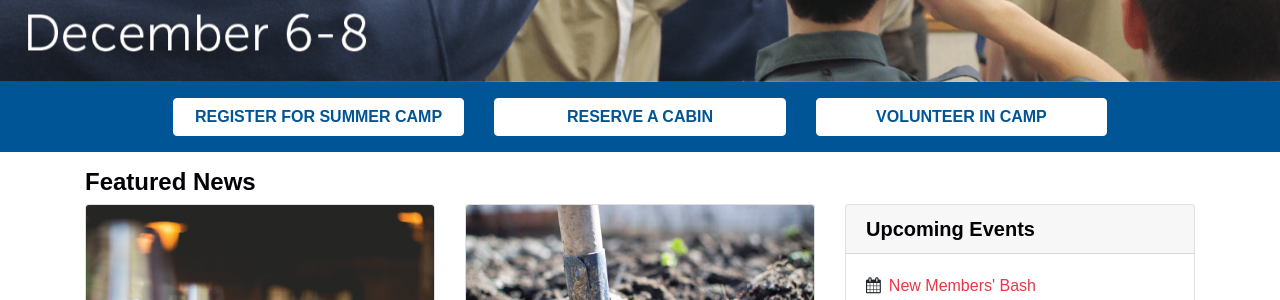
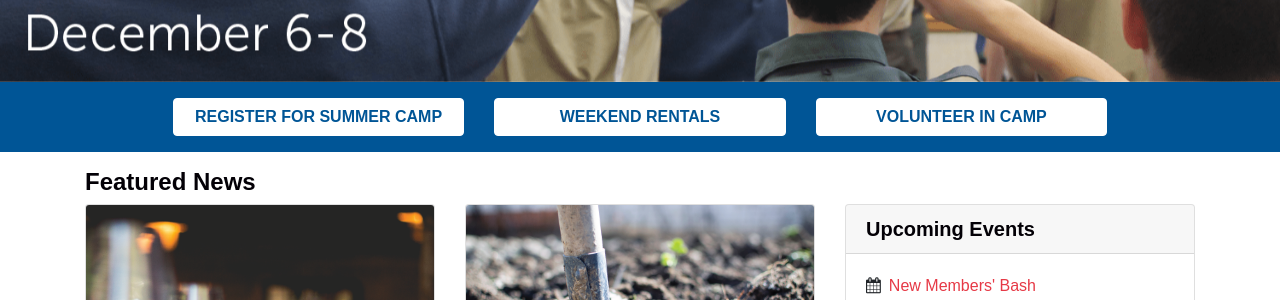
Before and after one commit to colbsa/MusserSR.org, a Jekyll site: the page built from index.md, in a window 1280 px wide and 900 px high. Shown: the part 445-745 px from the top of the window. Built offline with Jekyll 4.4.1, drawn with Linux system fonts in a browser that asks for light colours; some web fonts are replaced.

Commit message:
Updated button text

```diff
--- a/index.md
+++ b/index.md
@@ -9,7 +9,7 @@ slides:
 
 button-bar:
   Register For Summer Camp: /summer/register
-  Reserve a Cabin: /facilities/book
+  Weekend Rentals: /facilities/book
   Volunteer in Camp: /volunteer
 
 quick-links:
```
